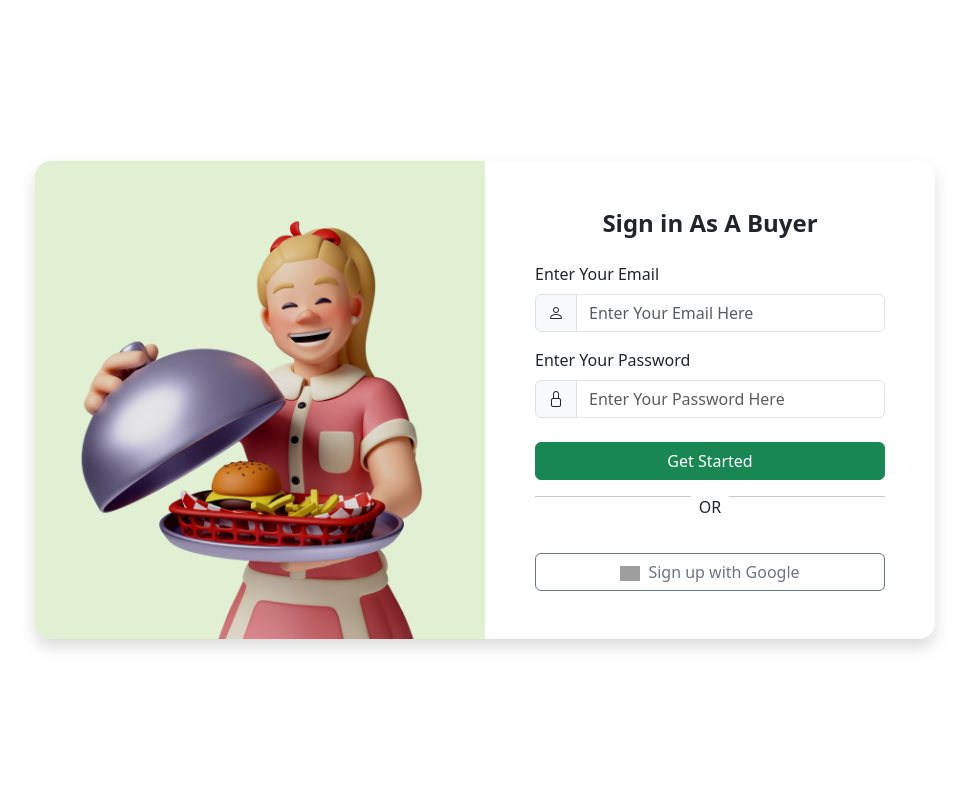
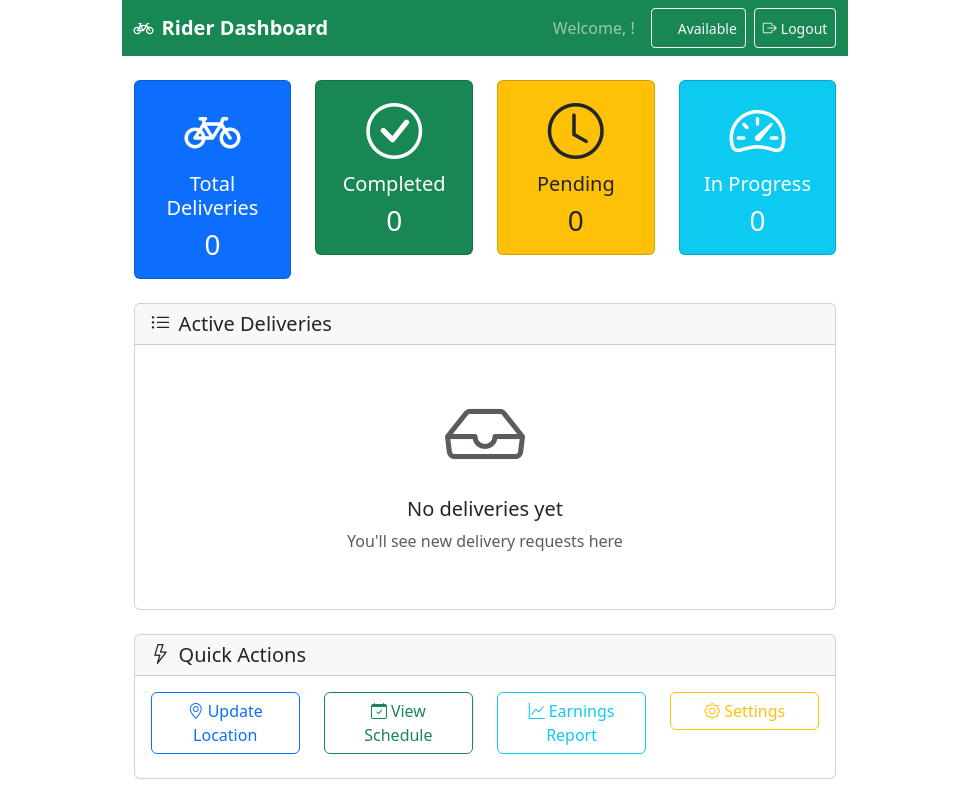
Before and after one commit to Freshkid1122/Finalproject, a React app in the folder client/: page /rider-dashboard in a window 1280 px wide. Before the commit this address led to /Signin. Shown: the whole page, without its empty margins (155-1124 px from the left). Built offline with nearby package versions, Linux system fonts and the light colour scheme; grey boxes are pictures that could not be loaded; the HTML template or start-up script is replaced by a standard one.

Commit message:
error fix

```diff
--- a/client/pages/RiderDashboard.jsx
+++ b/client/pages/RiderDashboard.jsx
@@ -8,13 +8,13 @@ const RiderDashboard = () => {
   const navigate = useNavigate();
   const [user, setUser] = useState(null);
   const [deliveries, setDeliveries] = useState([]);
-  const [loading, setLoading] = useState(true);
+  // const [loading, setLoading] = useState(true);
   const [isAvailable, setIsAvailable] = useState(true);
 
   useEffect(() => {
     const currentUser = getUser();
     if (!currentUser || currentUser.userType !== 'rider') {
-      navigate('/Signin');
+      navigate('/rider-dashboard');
       return;
     }
     setUser(currentUser);
@@ -60,7 +60,7 @@ const RiderDashboard = () => {
     ];
 
     setDeliveries(mockDeliveries);
-    setLoading(false);
+    // setLoading(false);
   }, [navigate]);
 
   const handleLogout = () => {
@@ -129,15 +129,15 @@ const RiderDashboard = () => {
     }
   };
 
-  if (loading) {
-    return (
-      <div className="container-fluid min-vh-100 d-flex align-items-center justify-content-center">
-        <div className="spinner-border text-success" role="status">
-          <span className="visually-hidden">Loading...</span>
-        </div>
-      </div>
-    );
-  }
+  // if (loading) {
+  //   return (
+  //     <div className="container-fluid min-vh-100 d-flex align-items-center justify-content-center">
+  //       <div className="spinner-border text-success" role="status">
+  //         <span className="visually-hidden">Loading...</span>
+  //       </div>
+  //     </div>
+  //   );
+  // }
 
   return (
     <div className="container-fluid">
```
